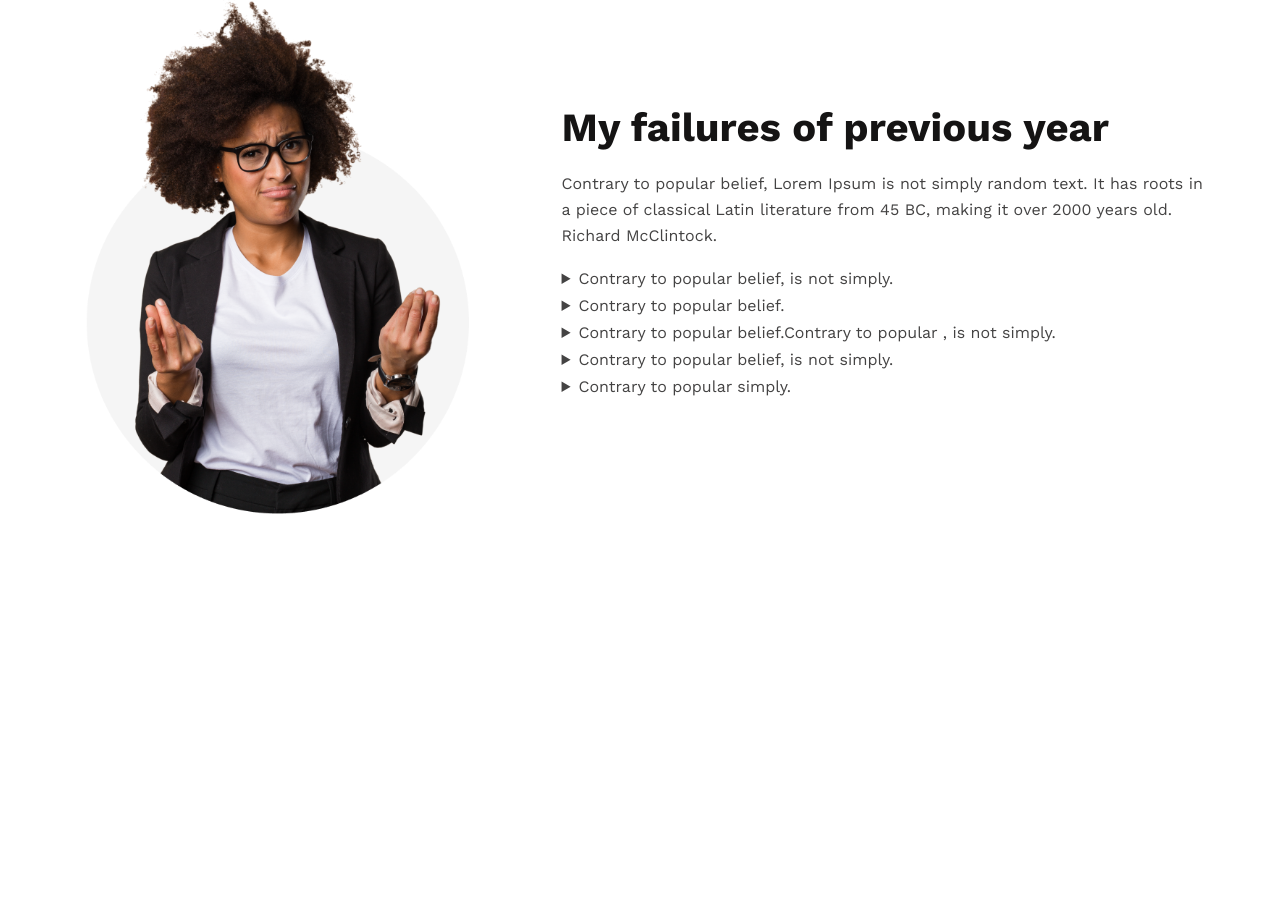
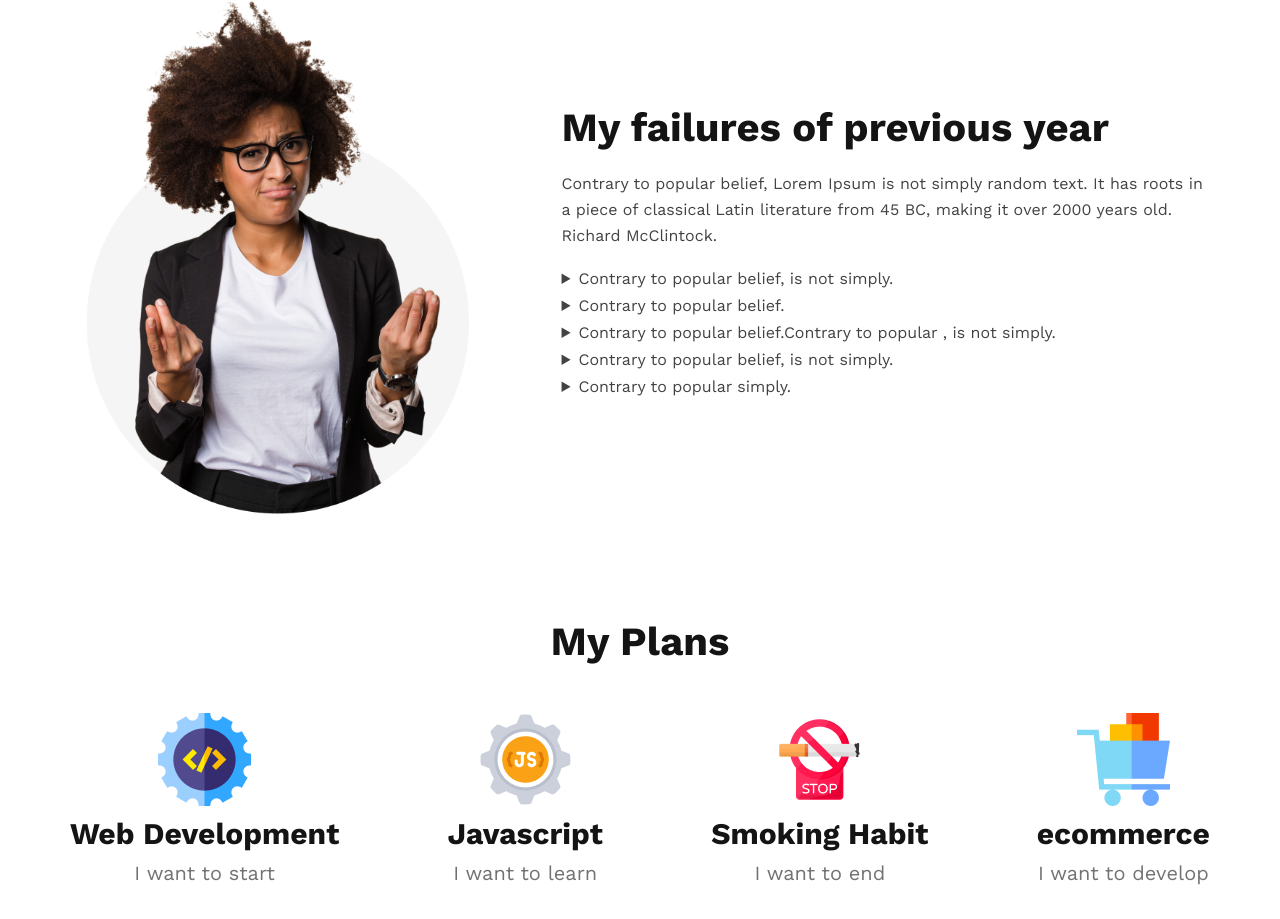
Before and after one commit to dreammehedi/new-year-new-me-project, a plain HTML site: page index.html in a window 1280 px wide. Shown: the part 801-1720 px from the top of the page. Before the commit the page ends 1419 px from the top, so only its background shows below. Drawn offline with nearby package versions, Linux system fonts and the light colour scheme.

Commit message:
my plans complete

```diff
--- a/index.html
+++ b/index.html
@@ -19,8 +19,8 @@
     </header>
     <!-- main start -->
     <main>
-        <!-- my failures previous year -->
         <div class="container">
+            <!-- my failures previous year -->
             <div class="my-failures" style="margin: 100px 0">
                 <div class="my-failures-img">
                     <img src="images/person.png" alt="person">
@@ -37,6 +37,34 @@
                     </ul>
                 </div>
             </div>
+
+            <!-- my plans -->
+            <div class="my-plans" style="margin: 100px 0;">
+                <h1>My Plans</h1>
+                <div class="plans">
+                    <div class="plan">
+                        <img src="images/icons/web.png" alt="web">
+                        <h3>Web Development</h3>
+                        <p>I want to start</p>
+                    </div>
+                    <div class="plan">
+                        <img src="images/icons/js.png" alt="js">
+                        <h3>Javascript</h3>
+                        <p>I want to learn</p>
+                    </div>
+                    <div class="plan">
+                        <img src="images/icons/smoke.png" alt="smoke">
+                        <h3>Smoking Habit</h3>
+                        <p>I want to end</p>
+                    </div>
+                    <div class="plan">
+                        <img src="images/icons/ecom.png" alt="ecom">
+                        <h3>ecommerce</h3>
+                        <p>I want to develop</p>
+                    </div>
+
+                </div>
+            </div>
         </div>
     </main>
     <!-- footer start -->
--- a/style.css
+++ b/style.css
@@ -70,7 +70,7 @@ header#header{
 /* header style end */
 
 
-
+/* main style start */
 
 /* my failures previous year style start */
 .my-failures {
@@ -109,6 +109,45 @@ ul.my-failures-list li {
 /* my failures previous year style end */
 
 
+/* my plans style start */
+
+
+.my-plans h1 {
+    text-align: center;
+    font-size: 40px;
+    font-weight: 700;
+    color: #151414;
+    margin-bottom: 3rem;
+}
+
+.plans {
+    display: flex;
+    justify-content: space-between;
+    text-align: center;
+    align-items: center;
+}
+
+.plan h3 {
+    margin: 10px 0;
+    color: #151414;
+    font-size: 30px;
+}
+
+.plan {
+    display: flex;
+    justify-content: center;
+    align-items: center;
+    flex-direction: column;
+    text-align: center;
+}
+
+.plan p {
+    color: #737272;
+    font-size: 20px;
+    font-weight: 400;
+}
+
+/* my plans style end */
 
 
 
@@ -121,12 +160,7 @@ ul.my-failures-list li {
 
 
 
-
-
-
-
-
-/* main style start */
+/* main style end */
 
 
 
@@ -152,3 +186,9 @@ ul.my-failures-list li {
 
 
 /* footer style start */
+
+
+
+
+
+/* footer style end */
```
